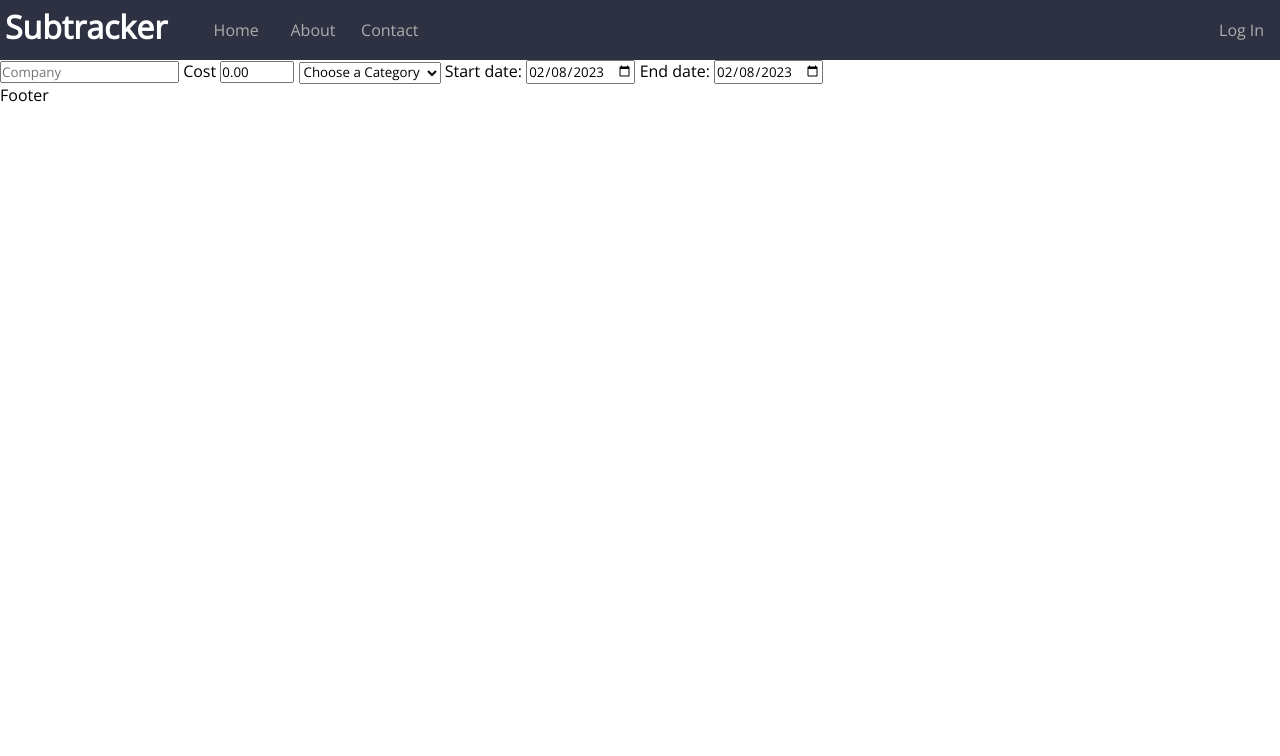
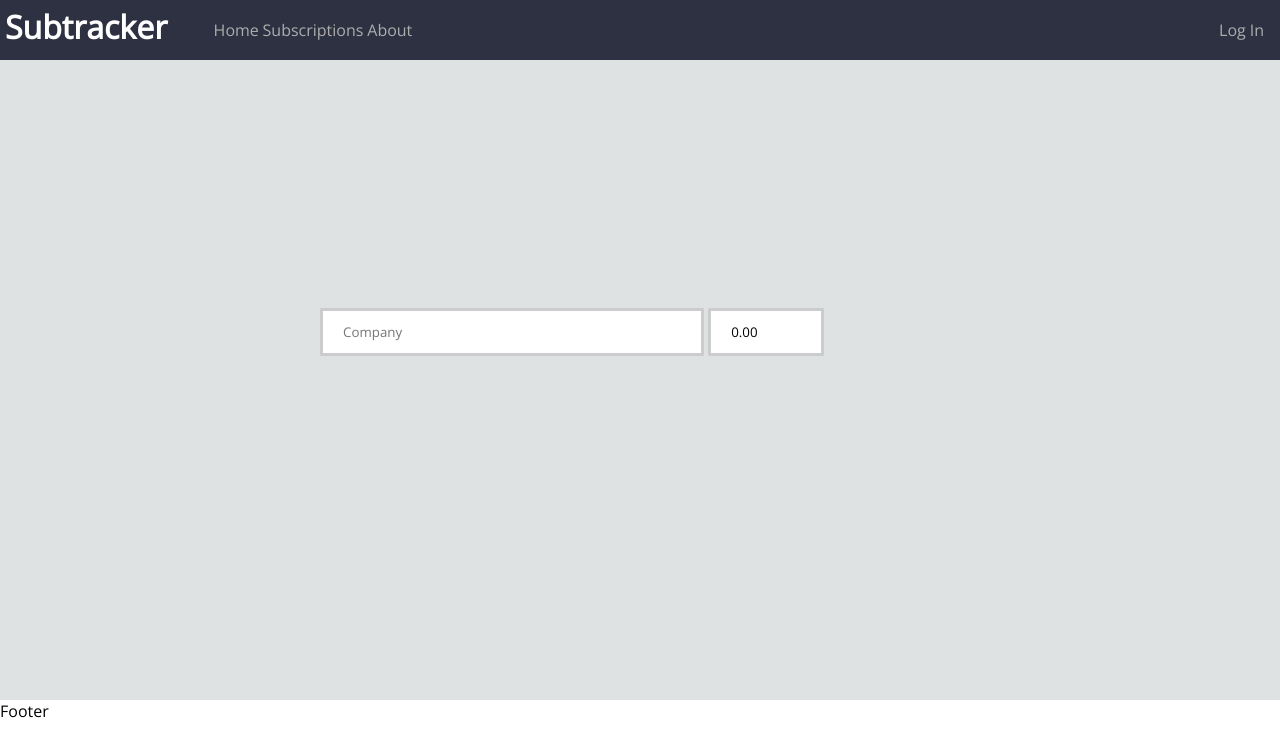
Before and after one commit to AlannaHembrow/SubscriptionWebsite, a plain HTML site: page index.html in a window 1280 px wide. Drawn offline with nearby package versions, Linux system fonts and the light colour scheme.

Commit message:
Styled form input

```diff
--- a/index.html
+++ b/index.html
@@ -14,8 +14,8 @@
             <nav class="navbar">
                 <ul class="navbar__list">
                     <li class="navbar__list-item"><a class="nav__link" href=#>Home</a></li>
+                    <li class="navbar__list-item"><a class="nav__link" href=#>Subscriptions</a></li>
                     <li class="navbar__list-item"><a class="nav__link" href=#>About</a></li>
-                    <li class="navbar__list-item"><a class="nav__link" href=#>Contact</a></li>
                     <div class="navbar navbar__list-right">
                         <li class="navbar__list-item"><a class="nav__link" href=#>Log In</a></li>
                     </div>
@@ -23,18 +23,21 @@
             </nav>
         </header>
         <main>
+            <div class="subscriptions">
                 <form class="user__input">
+                    <div class="user__input-company">
                         <input type="text" id="myInput" placeholder="Company">
-                <label for="charge">Cost</label>
                         <input type="number" id="charge" onchange="setTwoNumberDecimal" min="0" max="10" step="0.25" value="0.00" />
-                <select id="selectCategory">
+                    </div>
+                    <!-- <select id="selectCategory">
                         <option>Choose a Category</option>
                     </select>
                     <label for="start">Start date:</label>
                     <input type="date" id="start" name="payment-start" value="" min="2013-01-01" max="2030-12-31">
                     <label for="start">End date:</label>
-                <input type="date" id="end" name="payment-end" value="" min="2013-01-01" max="2030-12-31">
+                    <input type="date" id="end" name="payment-end" value="" min="2013-01-01" max="2030-12-31"> -->
                 </form>
+            </div>
             <script src="script.js"></script>
         </main>
         <footer>
--- a/style.css
+++ b/style.css
@@ -53,3 +53,49 @@
   justify-content: end;
   float: right;
 }
+
+.subscriptions {
+  width: 100%;
+  height: 80vh;
+  background-color: rgb(222, 226, 226);
+  display: flex;
+  justify-content: center;
+}
+
+.user__input {
+  margin-top: 30vh;
+  width: 50vw;
+}
+
+.user__input-company {
+  width: 100%;
+}
+
+#myInput {
+  width: 60%;
+  padding: 12px 20px;
+  margin: 8px 0;
+  box-sizing: border-box;
+  border: 3px solid #ccc;
+  -webkit-transition: 0.5s;
+  transition: 0.5s;
+  outline: none;
+}
+
+#myInput:focus {
+  border: 3px solid #555;
+}
+
+#charge {
+  padding: 12px 20px;
+  margin: 8px 0;
+  box-sizing: border-box;
+  border: 3px solid #ccc;
+  -webkit-transition: 0.5s;
+  transition: 0.5s;
+  outline: none;
+}
+
+#charge:focus {
+  border: 3px solid #555;
+}
```
Lines whose indentation alone changed are shown as unchanged.
